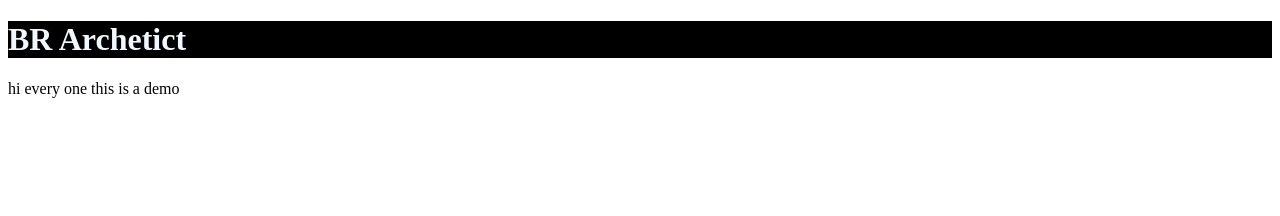
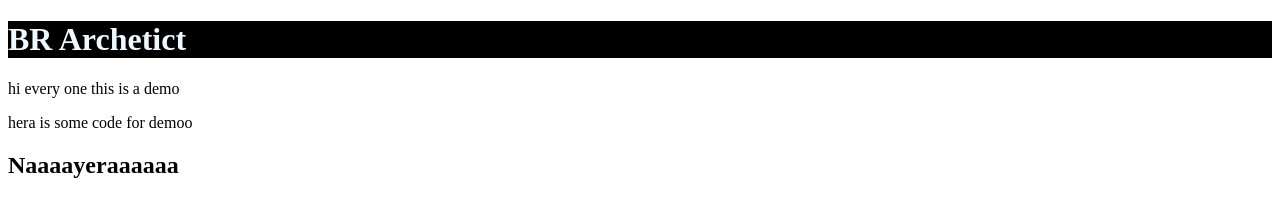
Before and after one commit to Nayera-Mohamed-Hassen/Web-programming-project, a plain HTML site: page demo.html in a window 1280 px wide. Drawn offline with Linux system fonts and the light colour scheme.

Commit message:
modifies demo.html and added a new file index.html
some describtion

```diff
--- a/demo.html
+++ b/demo.html
@@ -11,5 +11,7 @@
       <span>Archetict</span>
     </h1>
     <p>hi every one this is a demo</p>
+    <p>hera is some code for demoo</p>
+    <h2>Naaaayeraaaaaa</h2>
   </body>
 </html>
```
Also changed, not shown: index.html (added).
